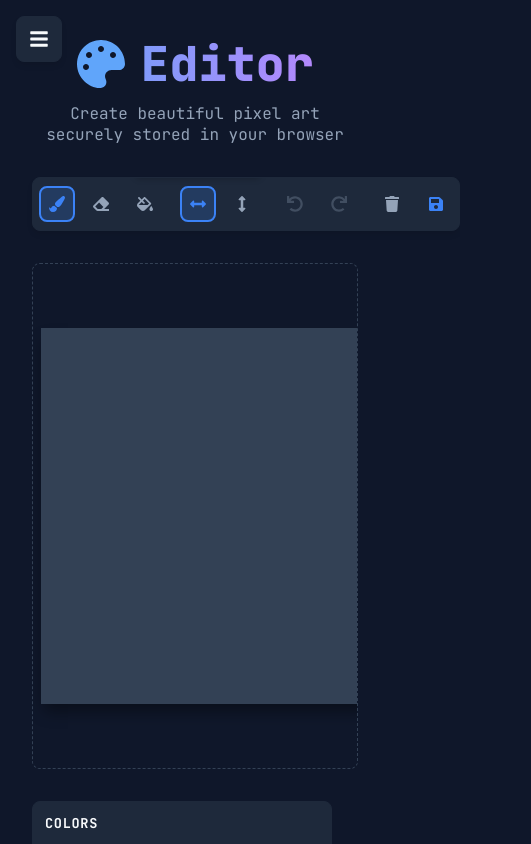
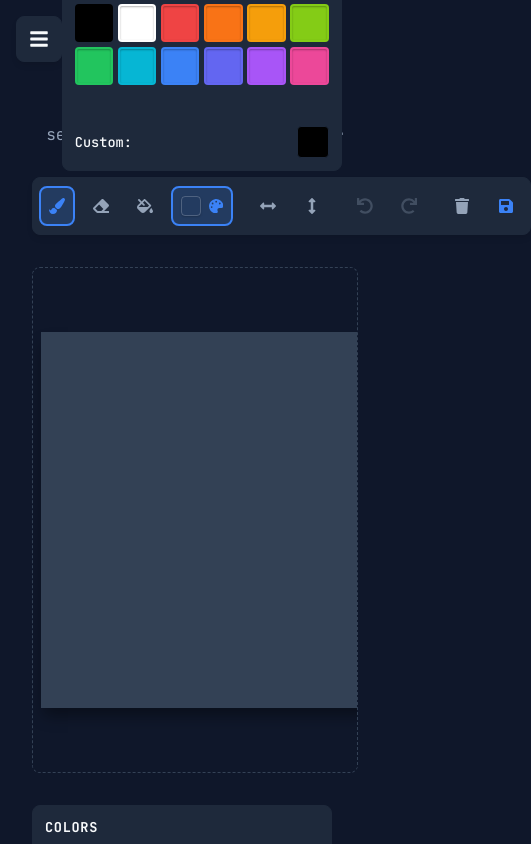
Before and after one commit to Samriddhicollege/BCA-2024-3rd-React-PixelArt, a React (Vite) app: page /editor in a window 390 px wide. Both pictures are taken after a click on the button 197 px from the left and 204 px from the top of the page. Shown: the top 844 px of the page, 531 px wide, since content can reach past the window. Built offline with nearby package versions, Linux system fonts and the light colour scheme.

Commit message:
feat: add color palette tool, debounce grid resizing, and optimize state management in useLocalStorage and EditorPage

```diff
--- a/src/components/features/Toolbar.css
+++ b/src/components/features/Toolbar.css
@@ -14,10 +14,12 @@
 @media (max-width: 768px) {
   .editor-toolbar {
     flex-direction: row;
-    overflow-x: auto;
+    flex-wrap: wrap;
+    overflow: visible;
     width: 100%;
     padding: 0.5rem 1rem;
     justify-content: center;
+    gap: 0.5rem;
   }
 }
 
@@ -131,6 +133,33 @@
   }
 }
 
+/* Color Tool Styles */
+.color-preview-btn {
+  gap: 0.5rem;
+  position: relative;
+}
+
+.color-swatch-indicator {
+  width: 20px;
+  height: 20px;
+  border-radius: 4px;
+  border: 1px solid rgba(255, 255, 255, 0.2);
+  box-shadow: 0 1px 2px rgba(0, 0, 0, 0.2);
+}
+
+.mobile-only-icon {
+  display: none;
+  font-size: 0.9rem;
+}
+
+.palette-tooltip {
+  min-width: 240px;
+  padding: 0;
+  border: none;
+  background: transparent;
+  box-shadow: none;
+}
+
 /* ── Medium desktop / laptop (~1300px) ── */
 @media (max-width: 1400px) {
   .editor-toolbar {
@@ -154,3 +183,14 @@
     padding: 0.5rem;
   }
 }
+
+@media (max-width: 768px) {
+  .mobile-only-icon {
+    display: block;
+  }
+
+  .palette-tooltip {
+    min-width: 280px;
+    bottom: calc(100% + 15px);
+  }
+}
--- a/src/components/features/Toolbar.jsx
+++ b/src/components/features/Toolbar.jsx
@@ -1,5 +1,6 @@
 import React, { useState, useEffect, useRef, useCallback } from 'react';
-import { FaPaintBrush, FaEraser, FaFillDrip, FaUndo, FaRedo, FaTrash, FaSave, FaArrowsAltH, FaArrowsAltV } from 'react-icons/fa';
+import { FaPaintBrush, FaEraser, FaFillDrip, FaUndo, FaRedo, FaTrash, FaSave, FaArrowsAltH, FaArrowsAltV, FaPalette as FaPaletteIcon } from 'react-icons/fa';
+import ColorPalette from './ColorPalette';
 import './Toolbar.css';
 
 const Toolbar = ({
@@ -7,15 +8,18 @@ const Toolbar = ({
   onUndo, onRedo, canUndo, canRedo,
   onClear, onSave,
   eraserSize, setEraserSize,
-  canvasWidth, canvasHeight, onWidthChange, onHeightChange
+  canvasWidth, canvasHeight, onWidthChange, onHeightChange,
+  color, onColorChange
 }) => {
   const [showEraserTip, setShowEraserTip] = useState(false);
   const [showWidthTip, setShowWidthTip] = useState(false);
   const [showHeightTip, setShowHeightTip] = useState(false);
+  const [showColorTip, setShowColorTip] = useState(false);
 
   const eraserRef = useRef(null);
   const widthRef = useRef(null);
   const heightRef = useRef(null);
+  const colorRef = useRef(null);
 
   useEffect(() => {
     const handleClickOutside = (event) => {
@@ -27,6 +31,9 @@ const Toolbar = ({
       }
       if (heightRef.current && !heightRef.current.contains(event.target)) {
         setShowHeightTip(false);
+      }
+      if (colorRef.current && !colorRef.current.contains(event.target)) {
+        setShowColorTip(false);
       }
     };
     document.addEventListener('mousedown', handleClickOutside);
@@ -76,6 +83,21 @@ const Toolbar = ({
         >
           <FaFillDrip />
         </button>
+        <div className="tool-wrapper" ref={colorRef}>
+          <button
+            className={`tool-btn color-preview-btn ${showColorTip ? 'active' : ''}`}
+            onClick={() => setShowColorTip(!showColorTip)}
+            title="Color Palette"
+          >
+            <div className="color-swatch-indicator" style={{ backgroundColor: color }} />
+            <FaPaletteIcon className="mobile-only-icon" />
+          </button>
+          {showColorTip && (
+            <div className="tool-tooltip palette-tooltip">
+              <ColorPalette color={color} onColorChange={onColorChange} />
+            </div>
+          )}
+        </div>
       </div>
 
       <div className="toolbar-divider" />
```
